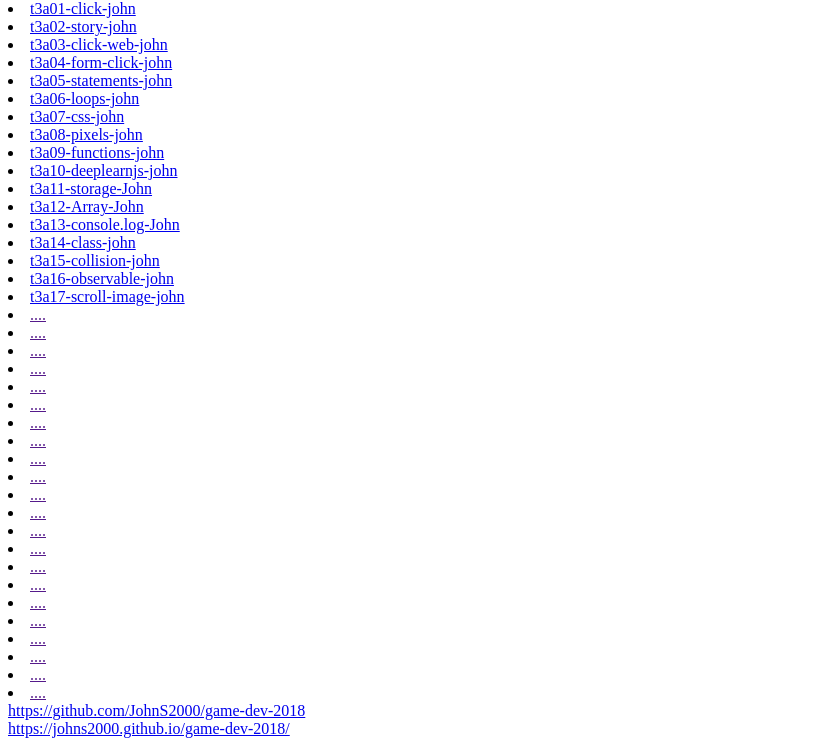
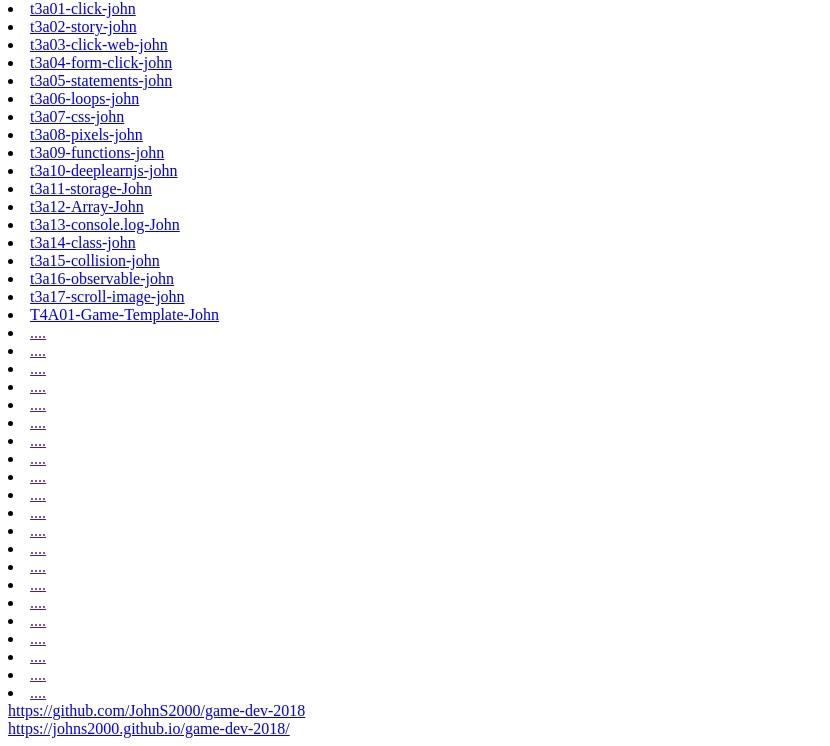
Before and after one commit to JohnS2000/game-dev-2018, a plain HTML site: page index.html in a window 1280 px wide. Shown: the part 66-812 px from the top of the page, without its empty margins (0-830 px from the left). Drawn offline with Linux system fonts and the light colour scheme.

Commit message:
Update index.html

```diff
--- a/index.html
+++ b/index.html
@@ -21,7 +21,7 @@
 <li><a href="https://preview.c9users.io/john2000/gamedev/t3a15-collision-john.html?_c9_id=livepreview2&_c9_host=https://ide.c9.io">t3a15-collision-john</a><br>
 <li><a href="https://beta.observablehq.com/@johns2000/t3a16-observable-javascript-john">t3a16-observable-john</a><br>
 <li><a href="https://preview.c9users.io/john2000/gamedev/t3a17-scroll-image-john.html?_c9_id=livepreview4&_c9_host=https://ide.c9.io">t3a17-scroll-image-john</a><br>
-<li><a href="">....</a><br>
+<li><a href="https://preview.c9users.io/john2000/gamedev/t4a01-game-template-john.html?_c9_id=livepreview3&_c9_host=https://ide.c9.io">T4A01-Game-Template-John</a><br>
 <li><a href="">....</a><br>
 <li><a href="">....</a><br>
 <li><a href="">....</a><br>
```
